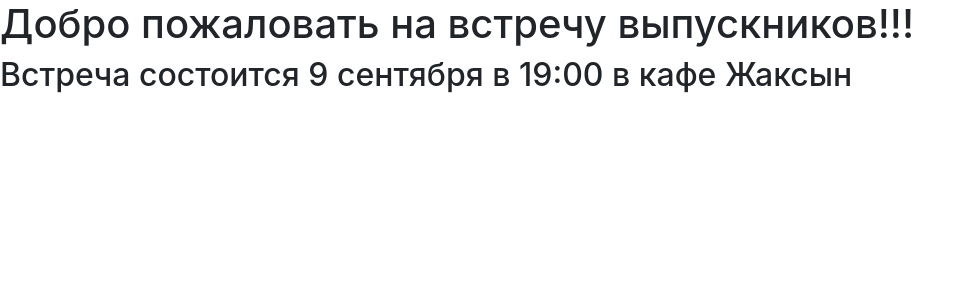
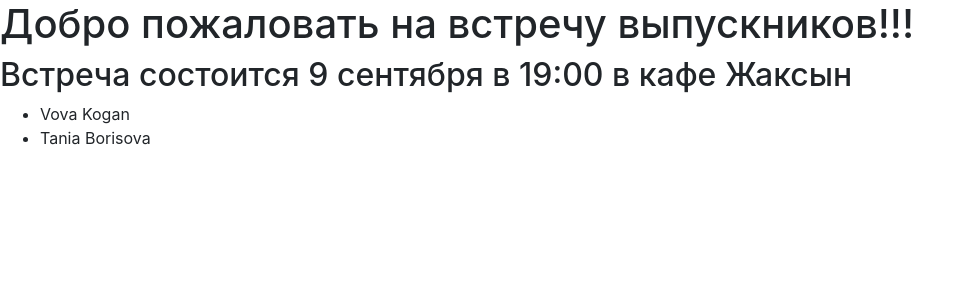
Before and after one commit to vladiko/partakerlist, an Angular app: page / in a window 1280 px wide. Shown: the top 300 px of the page, without its empty margins (0-973 px from the left). Built offline with nearby package versions, Linux system fonts and the light colour scheme.

Commit message:
adding parttaker model

```diff
--- a/src/app/app.component.html
+++ b/src/app/app.component.html
@@ -1,2 +1,7 @@
 <h1>{{title}}</h1>
 <h2>{{placeMsg}}</h2>
+<ul>
+  <li *ngFor="let p of partakers">
+    <span>{{p.firstName}} {{p.lastName}}</span>
+  </li>
+</ul>
--- a/src/app/app.component.ts
+++ b/src/app/app.component.ts
@@ -1,4 +1,5 @@
 import { Component } from '@angular/core';
+import { Partaker } from './models/partaker';
 
 @Component({
   selector: 'app-root',
@@ -8,4 +9,5 @@ import { Component } from '@angular/core';
 export class AppComponent {
   title = 'Добро пожаловать на встречу выпускников!!!';
   placeMsg = 'Встреча состоится 9 сентября в 19:00 в кафе Жаксын';
+  partakers = [new Partaker('Vova', 'Kogan'), new Partaker('Tania', 'Borisova')];
 }
--- /dev/null
+++ b/src/app/models/partaker.ts
@@ -0,0 +1,5 @@
+export class Partaker {
+    constructor(public firstName: string, public lastName: string) {
+        // empty
+    }
+}
```
